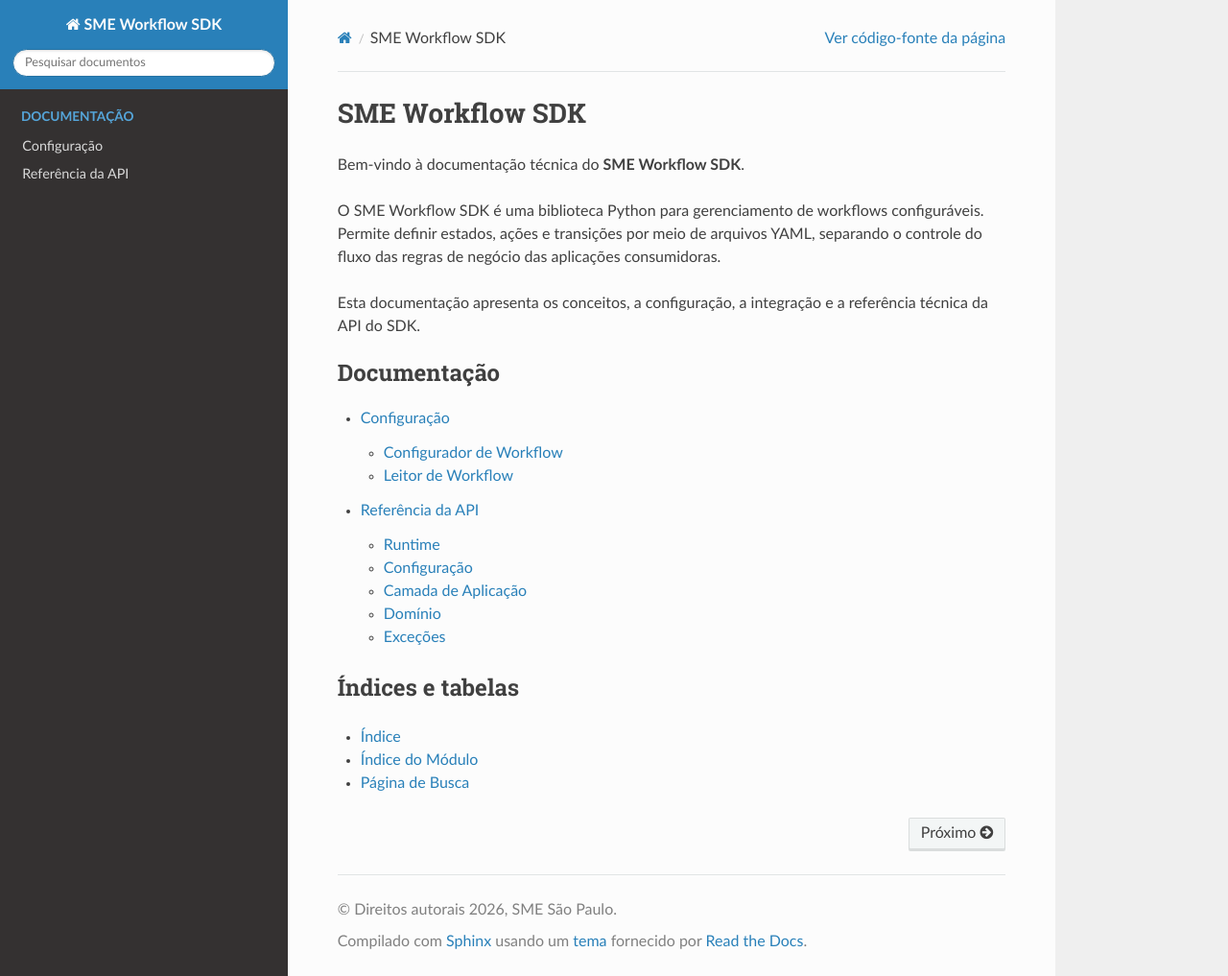
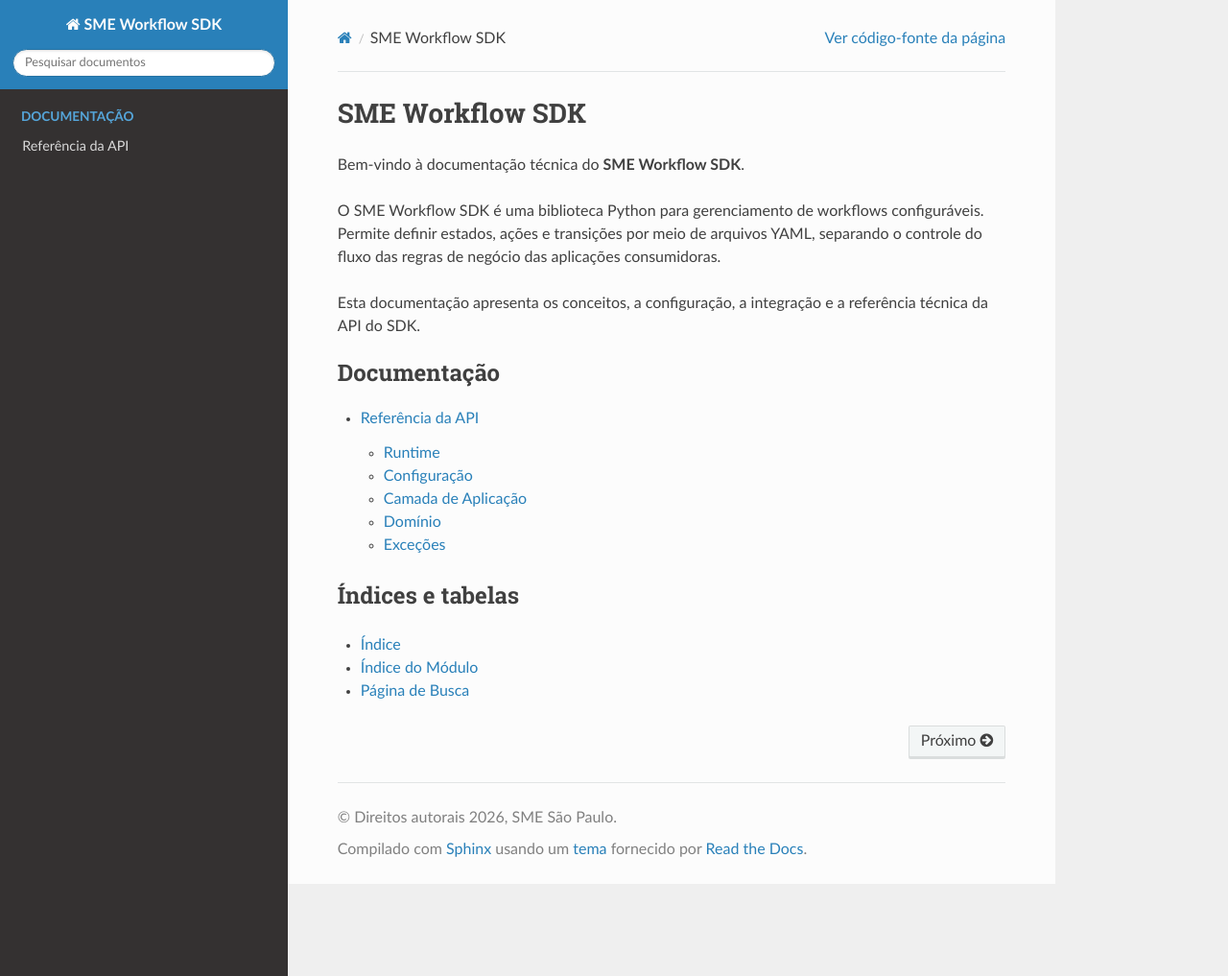
Before and after one commit to prefeiturasp/SME-Workflow-SDK, a Sphinx documentation site: the page built from docs/index.rst, in a window 1280 px wide and 1017 px high. Shown: the whole window at 96% size. Built offline with Sphinx 7.4.7 and the Read the Docs theme 3.1.0, drawn with Linux system fonts in a browser that asks for light colours.

Commit message:
docs(159194): atualiza a documentação do módulo runtime e remove arquivos obsoletos de configuração

```diff
--- a/docs/api/runtime.rst
+++ b/docs/api/runtime.rst
@@ -11,3 +11,4 @@
 .. automodule:: sme_workflow_sdk.runtime
    :members:
    :undoc-members:
+   :show-inheritance:
--- a/docs/configuracao.rst
+++ /dev/null
@@ -1,12 +0,0 @@
-Configuração
-============
-
-.. automodule:: sme_workflow_sdk.configuracao
-   :members:
-   :no-index:
-
-.. toctree::
-   :maxdepth: 2
-
-   configuracao/configurador
-   configuracao/leitor
--- a/docs/configuracao/configurador.rst
+++ /dev/null
@@ -1,7 +0,0 @@
-Configurador de Workflow
-========================
-
-.. automodule:: sme_workflow_sdk.configuracao.configurador
-   :members:
-   :undoc-members:
-   :show-inheritance:
--- a/docs/configuracao/leitor.rst
+++ /dev/null
@@ -1,7 +0,0 @@
-Leitor de Workflow
-==================
-
-.. automodule:: sme_workflow_sdk.configuracao.leitor
-   :members:
-   :undoc-members:
-   :show-inheritance:
--- a/docs/index.rst
+++ b/docs/index.rst
@@ -20,7 +20,6 @@
    :maxdepth: 2
    :caption: Documentação
 
-   configuracao
    api/index
 
 Índices e tabelas
```
Also changed, not shown: 2 other files.
